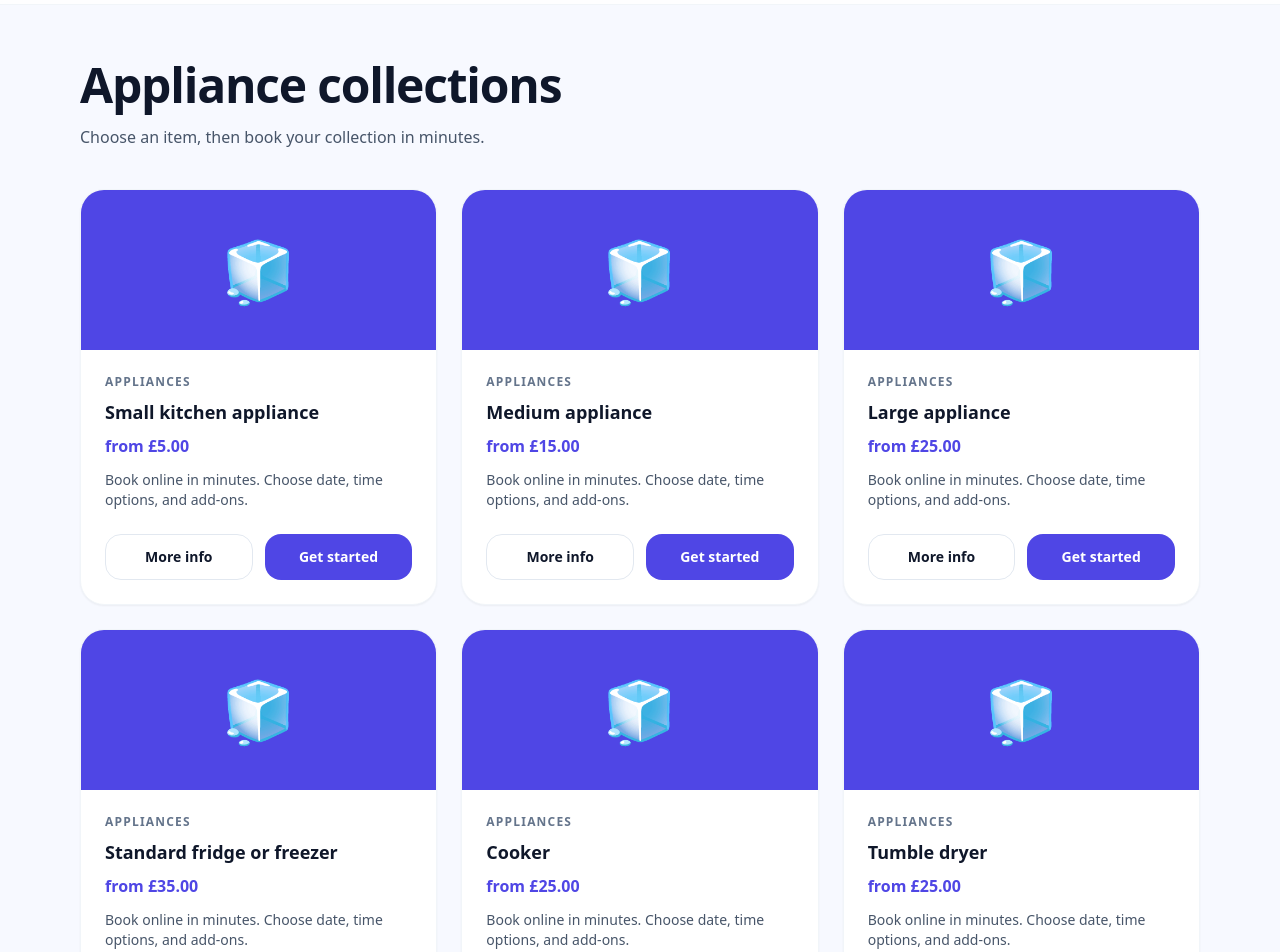
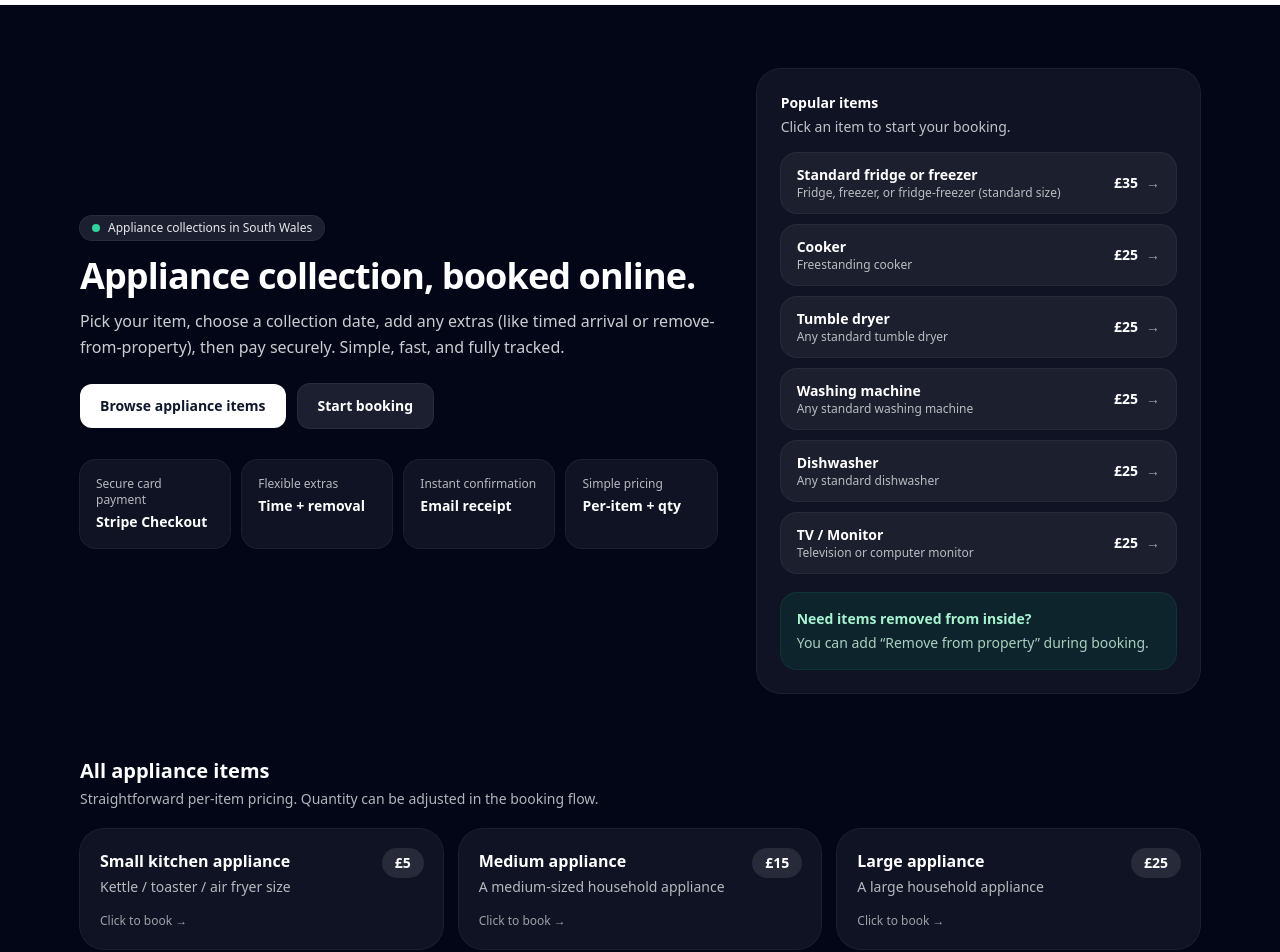
Before and after one commit to othomas555/arocwaste, a Next.js app: page /appliances in a window 1280 px wide. Shown: the part 60-1012 px from the top of the page. Built offline with nearby package versions, Linux system fonts and the light colour scheme.

Commit message:
Update appliances.js

```diff
--- a/pages/appliances.js
+++ b/pages/appliances.js
@@ -1,108 +1,188 @@
+// pages/appliances.js
 import Link from "next/link";
 import Layout from "../components/layout";
-import appliances from "../data/appliances";
+import { appliances } from "../data/appliances";
 
-function normalizeItems(data) {
-  if (Array.isArray(data)) return data;
-  if (data && typeof data === "object") {
-    return Object.entries(data).map(([id, v]) => ({ id, ...v }));
-  }
-  return [];
+function formatGBP(amount) {
+  return new Intl.NumberFormat("en-GB", {
+    style: "currency",
+    currency: "GBP",
+    minimumFractionDigits: 0,
+  }).format(amount);
 }
 
-function getTitle(item) {
-  return item.title || item.name || item.label || item.id;
-}
-
-function getPrice(item) {
-  const n = Number(item.price ?? item.basePrice ?? item.cost ?? 0);
-  return Number.isFinite(n) ? n : 0;
-}
-
-function Card({ item, category = "appliances" }) {
-  const title = getTitle(item);
-  const price = getPrice(item);
+export default function AppliancesPage() {
+  const popular = appliances.filter((i) => i.popular);
+  const all = appliances;
 
   return (
-    <div className="overflow-hidden rounded-3xl border border-slate-100 bg-white shadow-sm">
-      {/* Image block (placeholder emoji for now) */}
-      <div className="h-40 bg-indigo-600 flex items-center justify-center">
-        <div className="text-6xl">🧊</div>
+    <Layout
+      title="Appliance Collection | AROC Waste"
+      description="Book an appliance collection online. Choose your item, pick a date, add any extras, and pay securely."
+    >
+      <div className="bg-slate-950">
+        <div className="mx-auto max-w-6xl px-4 py-12 sm:py-16">
+          <div className="grid gap-10 lg:grid-cols-12 lg:items-center">
+            <div className="lg:col-span-7">
+              <div className="inline-flex items-center gap-2 rounded-full bg-white/10 px-3 py-1 text-xs font-medium text-white/90 ring-1 ring-white/15">
+                <span className="h-2 w-2 rounded-full bg-emerald-400" />
+                Appliance collections in South Wales
               </div>
 
-      <div className="p-6">
-        <div className="text-xs font-bold tracking-widest text-slate-500">
-          APPLIANCES
+              <h1 className="mt-4 text-3xl font-semibold tracking-tight text-white sm:text-4xl">
+                Appliance collection, booked online.
+              </h1>
+              <p className="mt-3 max-w-2xl text-base leading-relaxed text-white/80">
+                Pick your item, choose a collection date, add any extras (like timed
+                arrival or remove-from-property), then pay securely. Simple, fast,
+                and fully tracked.
+              </p>
+
+              <div className="mt-6 flex flex-col gap-3 sm:flex-row sm:items-center">
+                <Link
+                  href="#items"
+                  className="inline-flex items-center justify-center rounded-xl bg-white px-5 py-3 text-sm font-semibold text-slate-900 shadow-sm transition hover:bg-white/95"
+                >
+                  Browse appliance items
+                </Link>
+                <Link
+                  href="/book/appliances"
+                  className="inline-flex items-center justify-center rounded-xl bg-white/10 px-5 py-3 text-sm font-semibold text-white ring-1 ring-white/15 transition hover:bg-white/15"
+                >
+                  Start booking
+                </Link>
               </div>
 
-        <h3 className="mt-2 text-lg font-semibold text-slate-900">{title}</h3>
-
-        <div className="mt-2 text-indigo-600 font-semibold">
-          from £{price.toFixed(2)}
+              <div className="mt-8 grid grid-cols-2 gap-3 sm:grid-cols-4">
+                {[
+                  { label: "Secure card payment", value: "Stripe Checkout" },
+                  { label: "Flexible extras", value: "Time + removal" },
+                  { label: "Instant confirmation", value: "Email receipt" },
+                  { label: "Simple pricing", value: "Per-item + qty" },
+                ].map((x) => (
+                  <div
+                    key={x.label}
+                    className="rounded-2xl bg-white/5 p-4 ring-1 ring-white/10"
+                  >
+                    <div className="text-xs text-white/70">{x.label}</div>
+                    <div className="mt-1 text-sm font-semibold text-white">
+                      {x.value}
+                    </div>
+                  </div>
+                ))}
+              </div>
             </div>
 
-        <p className="mt-3 text-sm text-slate-600">
-          Book online in minutes. Choose date, time options, and add-ons.
+            <div className="lg:col-span-5">
+              <div className="rounded-3xl bg-white/5 p-6 ring-1 ring-white/10">
+                <div className="text-sm font-semibold text-white">
+                  Popular items
+                </div>
+                <p className="mt-1 text-sm text-white/75">
+                  Click an item to start your booking.
                 </p>
 
-        <div className="mt-6 grid grid-cols-2 gap-3">
+                <div className="mt-4 grid gap-3">
+                  {popular.map((item) => (
                     <Link
-            href={`/appliances#${item.id}`}
-            className="inline-flex items-center justify-center rounded-2xl border border-slate-200 bg-white px-4 py-3 text-sm font-semibold hover:border-slate-300"
+                      key={item.slug}
+                      href={`/book/appliances?item=${encodeURIComponent(
+                        item.slug
+                      )}`}
+                      className="group flex items-center justify-between gap-4 rounded-2xl bg-white/5 px-4 py-3 ring-1 ring-white/10 transition hover:bg-white/10"
                     >
-            More info
+                      <div>
+                        <div className="text-sm font-semibold text-white">
+                          {item.title}
+                        </div>
+                        <div className="text-xs text-white/70">
+                          {item.subtitle}
+                        </div>
+                      </div>
+                      <div className="shrink-0 text-sm font-semibold text-white">
+                        {formatGBP(item.price)}
+                        <span className="ml-2 text-white/60 transition group-hover:translate-x-0.5">
+                          →
+                        </span>
+                      </div>
                     </Link>
+                  ))}
+                </div>
 
-          <Link
-            href={`/book/appliances?item=${encodeURIComponent(item.id)}`}
-            className="inline-flex items-center justify-center rounded-2xl bg-indigo-600 px-4 py-3 text-sm font-semibold text-white hover:opacity-90"
-          >
-            Get started
-          </Link>
+                <div className="mt-5 rounded-2xl bg-emerald-500/10 p-4 ring-1 ring-emerald-500/20">
+                  <div className="text-sm font-semibold text-emerald-200">
+                    Need items removed from inside?
+                  </div>
+                  <p className="mt-1 text-sm text-emerald-100/80">
+                    You can add “Remove from property” during booking.
+                  </p>
                 </div>
               </div>
             </div>
-  );
-}
+          </div>
 
-export default function AppliancesPage() {
-  const items = normalizeItems(appliances);
-
-  return (
-    <Layout>
-      <div className="bg-[#f7f9ff]">
-        <div className="mx-auto max-w-6xl px-4 py-14">
-          <div className="max-w-3xl">
-            <h1 className="text-3xl sm:text-5xl font-extrabold tracking-tight text-slate-900">
-              Appliance collections
-            </h1>
-            <p className="mt-4 text-slate-600">
-              Choose an item, then book your collection in minutes.
+          <div id="items" className="mt-12 sm:mt-16">
+            <div className="flex items-end justify-between gap-4">
+              <div>
+                <h2 className="text-xl font-semibold text-white">
+                  All appliance items
+                </h2>
+                <p className="mt-1 text-sm text-white/70">
+                  Straightforward per-item pricing. Quantity can be adjusted in the booking flow.
                 </p>
               </div>
+            </div>
 
-          <div className="mt-10 grid gap-6 sm:grid-cols-2 lg:grid-cols-3">
-            {items.map((item) => (
-              <div key={item.id} id={item.id}>
-                <Card item={item} category="appliances" />
+            <div className="mt-5 grid gap-4 sm:grid-cols-2 lg:grid-cols-3">
+              {all.map((item) => (
+                <Link
+                  key={item.slug}
+                  href={`/book/appliances?item=${encodeURIComponent(item.slug)}`}
+                  className="group rounded-3xl bg-white/5 p-5 ring-1 ring-white/10 transition hover:bg-white/10"
+                >
+                  <div className="flex items-start justify-between gap-4">
+                    <div>
+                      <div className="text-base font-semibold text-white">
+                        {item.title}
                       </div>
+                      <div className="mt-1 text-sm text-white/70">
+                        {item.subtitle}
+                      </div>
+                    </div>
+
+                    <div className="shrink-0 rounded-2xl bg-white/10 px-3 py-1 text-sm font-semibold text-white ring-1 ring-white/10">
+                      {formatGBP(item.price)}
+                    </div>
+                  </div>
+
+                  <div className="mt-4 flex items-center justify-between">
+                    <div className="text-xs text-white/60">
+                      Click to book →
+                    </div>
+                    {item.popular ? (
+                      <span className="rounded-full bg-emerald-400/15 px-2 py-1 text-xs font-medium text-emerald-200 ring-1 ring-emerald-400/20">
+                        Popular
+                      </span>
+                    ) : (
+                      <span className="text-xs text-white/40"> </span>
+                    )}
+                  </div>
+                </Link>
               ))}
             </div>
 
-          <div className="mt-12 rounded-3xl border border-slate-100 bg-white p-8 shadow-sm">
-            <h2 className="text-xl font-semibold text-slate-900">
-              Not sure which item you need?
-            </h2>
-            <p className="mt-2 text-slate-600">
-              Call us and we’ll tell you the right option.
-            </p>
-            <div className="mt-5">
-              <a
-                href="tel:01656470040"
-                className="inline-flex items-center justify-center rounded-2xl bg-indigo-600 px-6 py-3 text-sm font-semibold text-white hover:opacity-90"
-              >
-                Call 01656 470040
-              </a>
+            <div className="mt-10 rounded-3xl bg-white/5 p-6 ring-1 ring-white/10">
+              <h3 className="text-base font-semibold text-white">
+                What happens next?
+              </h3>
+              <ul className="mt-2 grid gap-2 text-sm text-white/75 sm:grid-cols-2">
+                <li>• Choose your item</li>
+                <li>• Enter postcode (we’ll confirm your route/day)</li>
+                <li>• Pick an available collection date</li>
+                <li>• Add time options / removal-from-property if needed</li>
+                <li>• Adjust quantity</li>
+                <li>• Pay securely and get instant confirmation</li>
+              </ul>
             </div>
           </div>
         </div>
```
Lines whose indentation alone changed are shown as unchanged.
